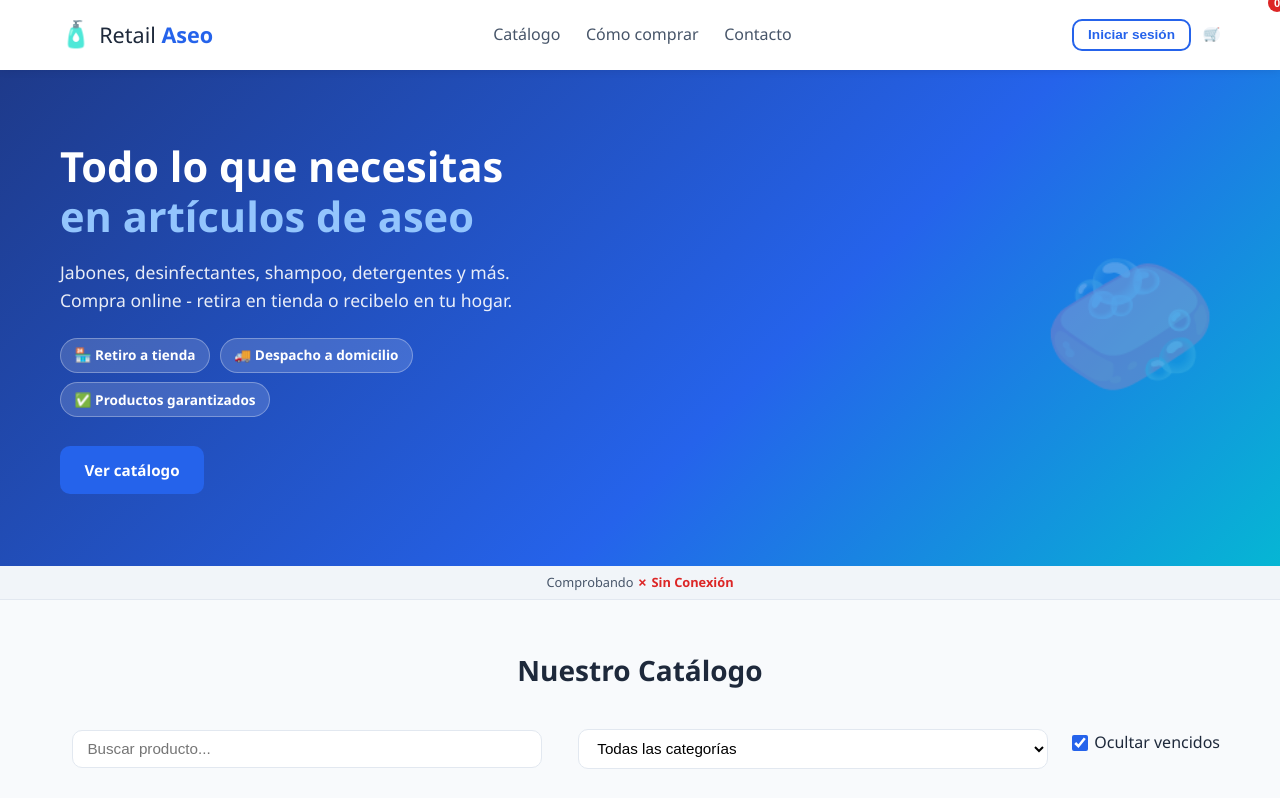
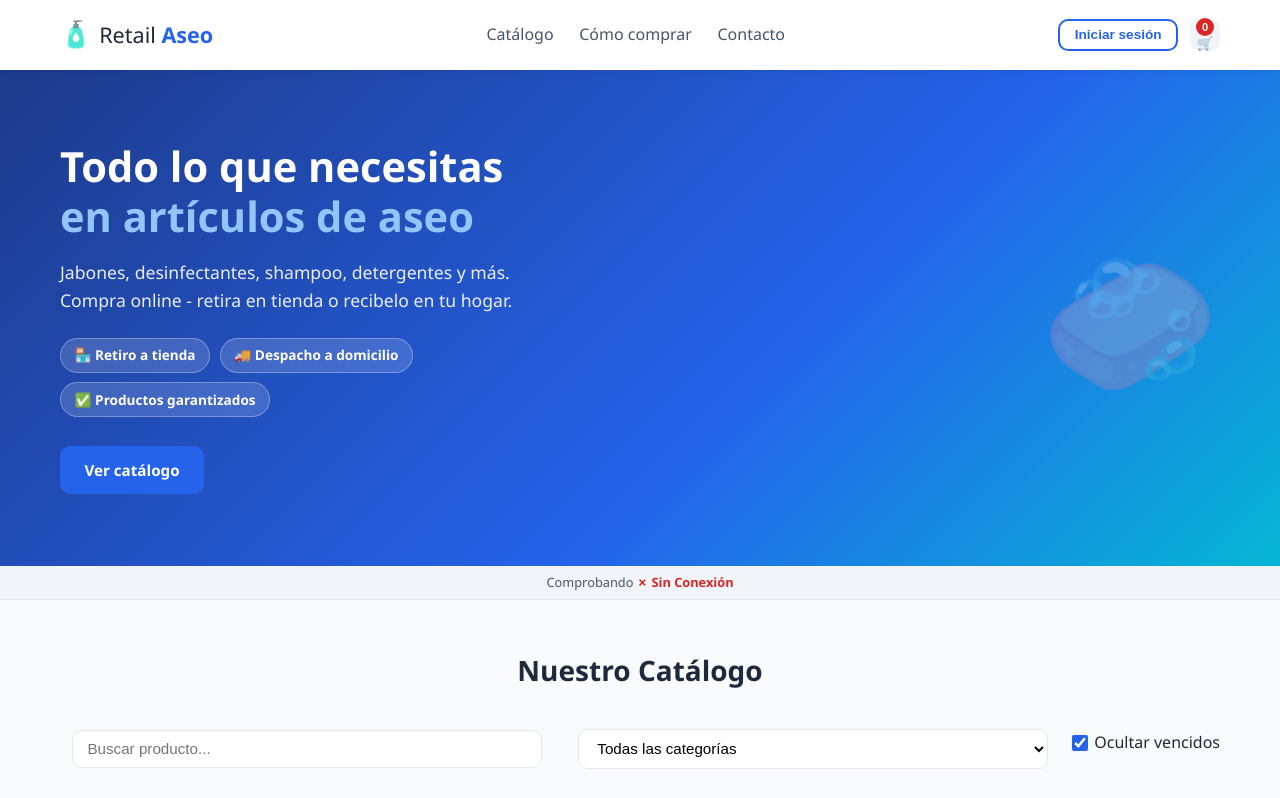
Before and after one commit to DanQ12/ProyectoModulo8, a website: page public/index.html in a window 1280 px wide. Shown: the top 798 px of the page. Drawn offline with Linux system fonts and the light colour scheme; no server answers.

Commit message:
correccion bugs frontend

```diff
--- a/public/CSS/styles.css
+++ b/public/CSS/styles.css
@@ -174,6 +174,7 @@ body{
     background: var(--clr-gray-100);
     border: none;
     border-radius: var(--radius);
+    width: 30px;
 }
 
 .cart-btn:hover{
@@ -181,9 +182,6 @@ body{
 }
 
 .cart-count{
-    position: absolute;
-    top: -6px;
-    right: -6px;
     background: var(--clr-danger);
     color: #fff;
     font-size: 0.7rem;
@@ -194,6 +192,7 @@ body{
     display: flex;
     align-items: center;
     justify-content: center;
+    margin: 0 auto;
 }
 
 .hero{
--- a/public/JS/main.js
+++ b/public/JS/main.js
@@ -191,7 +191,7 @@ document.getElementById("checkout-btn").onclick = async () => {
         return
     }
 
-    const tipoEntrega = document.querySelector('[name="tipoEntrega"]:checked').value;
+    const tipoEntrega = document.querySelector(`[name='tipoEntrega']:checked`).value;
     const direccionEntrega = document.getElementById("address-input").value.trim();
 
     if(tipoEntrega === "despacho" && !direccionEntrega){
@@ -201,7 +201,7 @@ document.getElementById("checkout-btn").onclick = async () => {
 
     const payload = {
         tipoEntrega,
-        direccionEntrega: tipoEntrega === "despacho"?direccionEntrega:null,
+        direccionEntrega: tipoEntrega === 'despacho'?direccionEntrega:null,
         items: state.cart.map(i => ({productId: i.id, cantidad: i.qty}))
     };
 
@@ -269,7 +269,7 @@ function renderProducts(products){
                         <div class="product-stock">Stock: ${p.stock} unidades</div>
                     </div>
                     <div class="product-footer">
-                        <button class="btn btn-primary btn-sm btn-block" onclick="addToCart(${JSON.stringify({id:p.id, nombre:p.nombre, precio: Number(p.precio), stock: p.stock})})" ${p.stock === 0 ? "disabled": ""}>
+                        <button class="btn btn-primary btn-sm btn-block" onclick='addToCart(${JSON.stringify({id:p.id, nombre:p.nombre, precio: Number(p.precio), stock: p.stock})})' ${p.stock === 0 ? "disabled": ""}>
                             ${p.stock === 0 ? "Sin Stock": "🛒 Agregar"}
                         </button>
                     </div>
--- a/public/index.html
+++ b/public/index.html
@@ -27,7 +27,7 @@
             <div class="header-actions">
                 <button class="btn btn-outline btn-sm" id="btn-login">Iniciar Sesión</button>
                 <button class="cart-btn" id="cart-btn" title="Ver carrito">
-                    🛒<span class="cart-count" id="cart-count">0</span>
+                    <span class="cart-count" id="cart-count">0</span>🛒
                 </button>
             </div>
         </div>
--- a/src/models/Delivery.js
+++ b/src/models/Delivery.js
@@ -27,7 +27,7 @@ const Delivery = sequelize.define("Delivery",{
         allowNull: true
     },
     //Clave foranea de la orden equivalente
-    orderID:{
+    orderId:{
         type: DataTypes.INTEGER,
         allowNull: false,
         unique: true,
```
Also changed, not shown: 1 other file.
